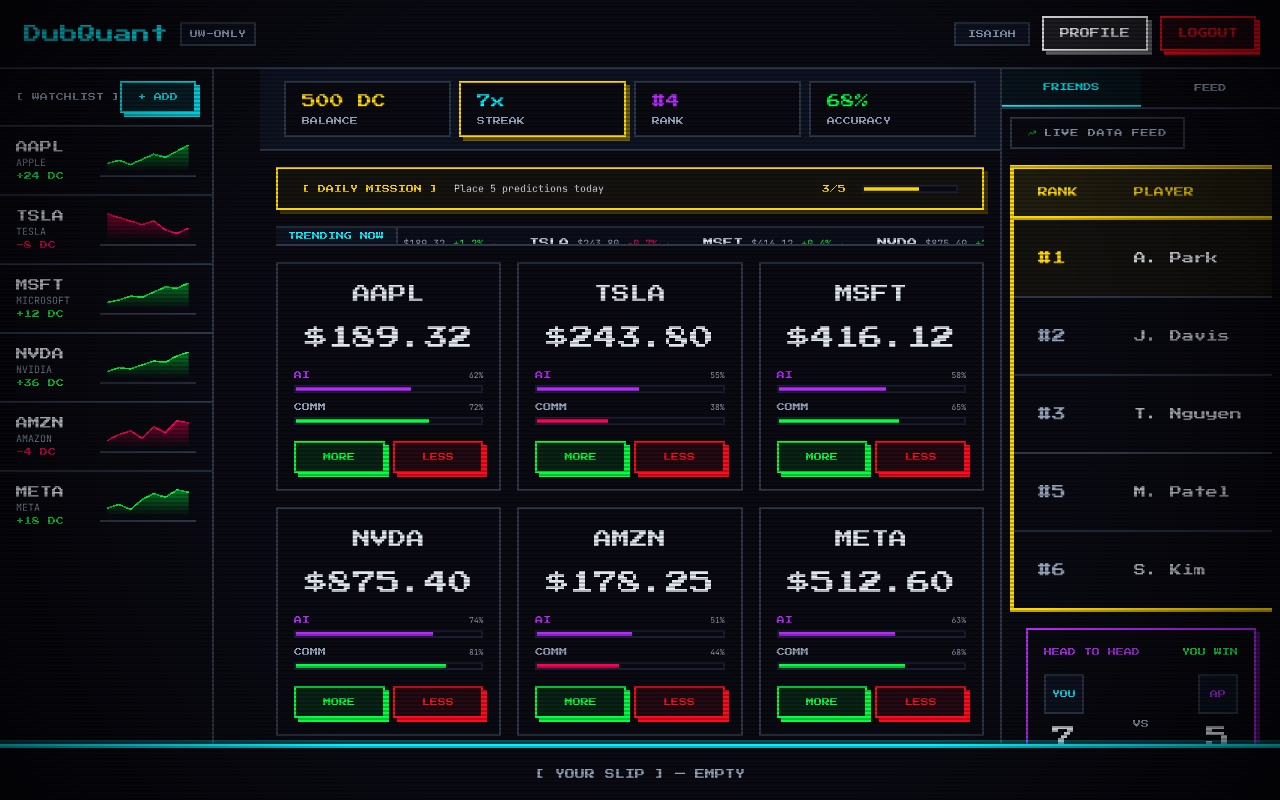
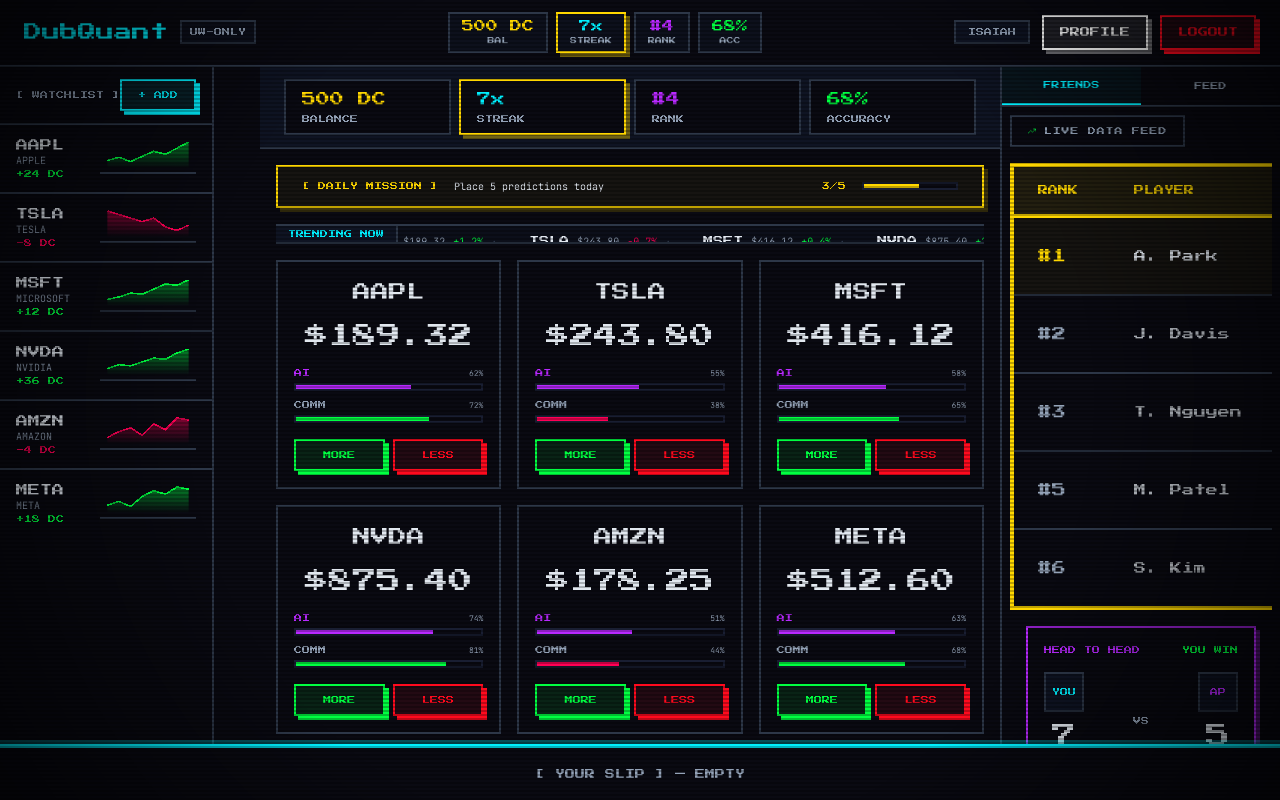
Before and after one commit to hcp-uw/ccp-coin, a Next.js app in the folder frontend/: page /dashboard in a window 1280 px wide. Built offline with nearby package versions, Linux system fonts and the light colour scheme.

Commit message:
feat: consolidate user stats into dashboard navbar

```diff
--- a/frontend/src/app/dashboard/layout.tsx
+++ b/frontend/src/app/dashboard/layout.tsx
@@ -2,6 +2,7 @@
 
 import { Navbar } from "@/components/landing/nav/Navbar";
 import { useRouter } from "next/navigation";
+import { MOCK_USER } from "@/content/mockData";
 
 export default function DashboardLayout({
   children
@@ -23,6 +24,7 @@
       <Navbar
         variant="dashboard"
         username="ISAIAH"
+        stats={{ balance: MOCK_USER.balance, streak: MOCK_USER.streak, rank: MOCK_USER.rank, accuracy: MOCK_USER.accuracy }}
         onLogout={handleLogout}
         onProfile={handleProfile}
       />
--- a/frontend/src/components/landing/nav/Navbar.tsx
+++ b/frontend/src/components/landing/nav/Navbar.tsx
@@ -7,9 +7,16 @@
 import { AudioToggle, useAudio } from "@/components/AudioController";
 import { ArcadeButton } from "@/components/shared/ArcadeButton";
 
+type DashboardStats = {
+  balance: number;
+  streak: number;
+  rank: number;
+  accuracy: number;
+};
+
 type NavbarProps =
   | { variant: "public"; onSignIn: () => void; onSignUp: () => void }
-  | { variant: "dashboard"; username: string; onLogout: () => void; onProfile: () => void };
+  | { variant: "dashboard"; username: string; stats?: DashboardStats; onLogout: () => void; onProfile: () => void };
 
 export function Navbar(props: NavbarProps) {
   const [mobileOpen, setMobileOpen] = useState(false);
@@ -25,11 +32,50 @@
   );
 
   if (props.variant === "dashboard") {
+    const streakBorderClass = props.stats
+      ? props.stats.streak >= 10
+        ? "border-secondary shadow-[4px_4px_0px_0px_rgba(184,41,255,0.4)]"
+        : props.stats.streak >= 5
+        ? "border-xp shadow-[4px_4px_0px_0px_rgba(255,215,0,0.4)]"
+        : "border-border"
+      : "border-border";
+
     return (
       <header className="sticky top-0 z-40 border-b-[2px] border-border bg-obsidian shrink-0">
-        <nav className="mx-auto flex max-w-full items-center justify-between px-6 py-4">
+        <nav className="mx-auto flex max-w-full items-center justify-between px-6 py-3">
           {wordmark}
-          <div className="flex items-center gap-3">
+
+          {props.stats && (
+            <div className="hidden lg:flex items-center gap-2">
+              <div className="border-[2px] border-border bg-surface/60 px-3 py-1 flex flex-col items-center gap-0.5">
+                <span className="font-arcade text-xs text-xp">{props.stats.balance} DC</span>
+                <span className="font-arcade text-[7px] text-muted">BAL</span>
+              </div>
+              <div className={`border-[2px] bg-surface/60 px-3 py-1 flex flex-col items-center gap-0.5 ${streakBorderClass}`}>
+                <span className="font-arcade text-xs text-primary">{props.stats.streak}x</span>
+                <span className="font-arcade text-[7px] text-muted">STREAK</span>
+              </div>
+              <div className="border-[2px] border-border bg-surface/60 px-3 py-1 flex flex-col items-center gap-0.5">
+                <span className="font-arcade text-xs text-secondary">#{props.stats.rank}</span>
+                <span className="font-arcade text-[7px] text-muted">RANK</span>
+              </div>
+              <div className="border-[2px] border-border bg-surface/60 px-3 py-1 flex flex-col items-center gap-0.5">
+                <span className="font-arcade text-xs text-up">{props.stats.accuracy}%</span>
+                <span className="font-arcade text-[7px] text-muted">ACC</span>
+              </div>
+            </div>
+          )}
+
+          <button
+            type="button"
+            onClick={() => { playSfx("click"); setMobileOpen(true); }}
+            aria-label="Open menu"
+            className="flex min-h-[44px] min-w-[44px] items-center justify-center border-[2px] border-border bg-obsidian text-muted transition-colors hover:text-text lg:hidden"
+          >
+            <FiMenu size={20} />
+          </button>
+
+          <div className="hidden lg:flex items-center gap-3">
             <span className="border-[2px] border-border bg-surface px-3 py-1 font-arcade text-[8px] text-muted">
               {props.username}
             </span>
@@ -49,6 +95,16 @@
             </ArcadeButton>
           </div>
         </nav>
+
+        <MobileMenu
+          variant="dashboard"
+          isOpen={mobileOpen}
+          onClose={() => setMobileOpen(false)}
+          links={[]}
+          onLogout={props.onLogout}
+          onProfile={props.onProfile}
+          username={props.username}
+        />
       </header>
     );
   }
```
